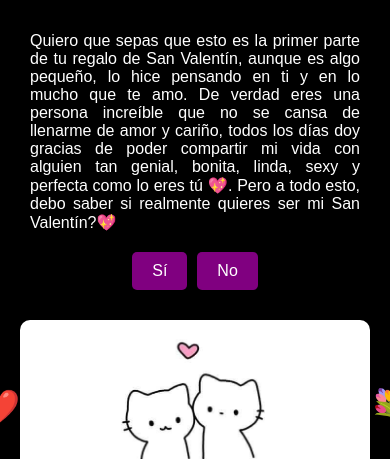
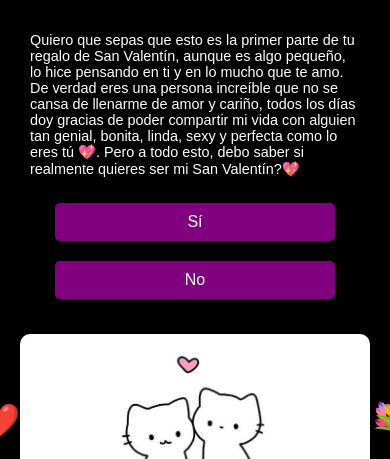
Before and after one commit to Jano2408/San-Valentin, a plain HTML site: page index.html in a window 390 px wide. Shown: the part 1759-2218 px from the top of the page. Drawn offline with Linux system fonts and the light colour scheme.

Commit message:
Update index.html

```diff
--- a/index.html
+++ b/index.html
@@ -47,6 +47,7 @@
             display: flex;
             justify-content: center;
             gap: 10px;
+            position: relative;
         }
         button {
             background-color: #800080;
@@ -61,6 +62,7 @@
             background-color: #ff00ff;
         }
         #btnNo {
+            position: static; /* Cambiamos a posición estática */
             transition: all 0.5s ease;
         }
         .corazon-contenedor {
@@ -117,6 +119,16 @@
             }
             .mensaje {
                 padding: 0 10px;
+                font-size: 0.9rem; /* Ajustamos el tamaño del texto */
+                text-align: left; /* Alineamos el texto a la izquierda */
+            }
+            .botones {
+                flex-direction: column; /* Botones en columna en móviles */
+                align-items: center;
+            }
+            button {
+                width: 80%; /* Botones más anchos en móviles */
+                margin: 5px 0;
             }
         }
     </style>
@@ -180,6 +192,7 @@
             const nuevaX = Math.random() * (anchoVentana - btnNo.offsetWidth);
             const nuevaY = Math.random() * (altoVentana - btnNo.offsetHeight);
 
+            btnNo.style.position = 'absolute';
             btnNo.style.left = `${nuevaX}px`;
             btnNo.style.top = `${nuevaY}px`;
         }
```
